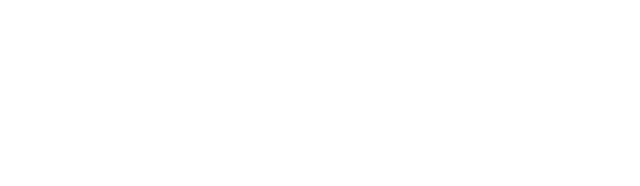
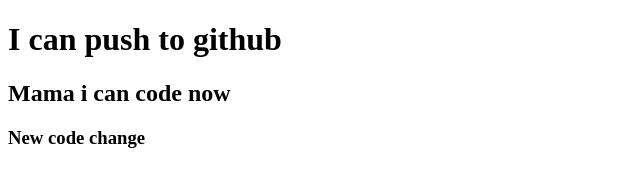
Before and after one commit to toaharahmanratul/my-second-repo, a plain HTML site: page index.html in a window 1280 px wide. Shown: the whole page, without its empty margins (0-640 px from the left). Drawn offline with Linux system fonts and the light colour scheme.

Commit message:
added header

```diff
--- a/index.html
+++ b/index.html
@@ -7,6 +7,8 @@
     <title>My second github repo</title>
 </head>
 <body>
-
+    <h1>I can push to github</h1>
+    <h2>Mama i can code now</h2>
+    <h3>New code change</h3>
 </body>
 </html>
```
